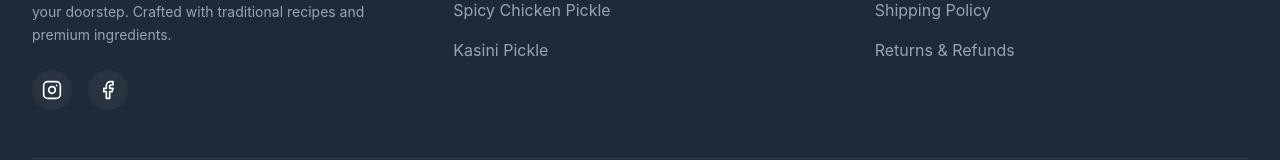
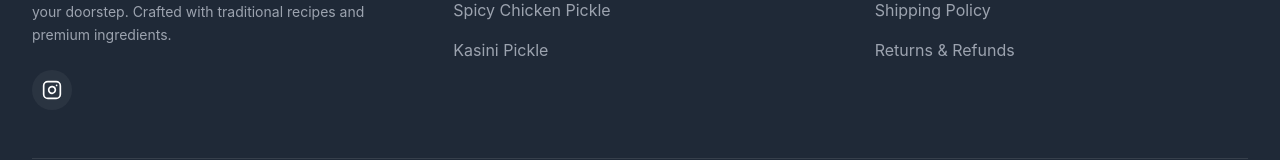
Before and after one commit to gokulkannanganesamoorthy/khozy_pickle, a React (Vite) app: page / in a window 1280 px wide. Shown: the part 2350-2510 px from the top of the page. Built offline with nearby package versions, Linux system fonts and the light colour scheme.

Commit message:
Added Instagram Link

```diff
--- a/src/components/Footer.jsx
+++ b/src/components/Footer.jsx
@@ -16,11 +16,8 @@
               Bringing the authentic taste of homemade pickles to your doorstep. Crafted with traditional recipes and premium ingredients.
             </p>
             <div className="flex gap-4">
-              <a href="#" className="w-10 h-10 rounded-full bg-white/5 flex items-center justify-center hover:bg-brand-red hover:text-white transition-all">
+              <a href="https://www.instagram.com/_.asm_foods_" className="w-10 h-10 rounded-full bg-white/5 flex items-center justify-center hover:bg-brand-red hover:text-white transition-all">
                 <Instagram size={20} />
-              </a>
-              <a href="#" className="w-10 h-10 rounded-full bg-white/5 flex items-center justify-center hover:bg-brand-red hover:text-white transition-all">
-                <Facebook size={20} />
               </a>
             </div>
           </div>
```
